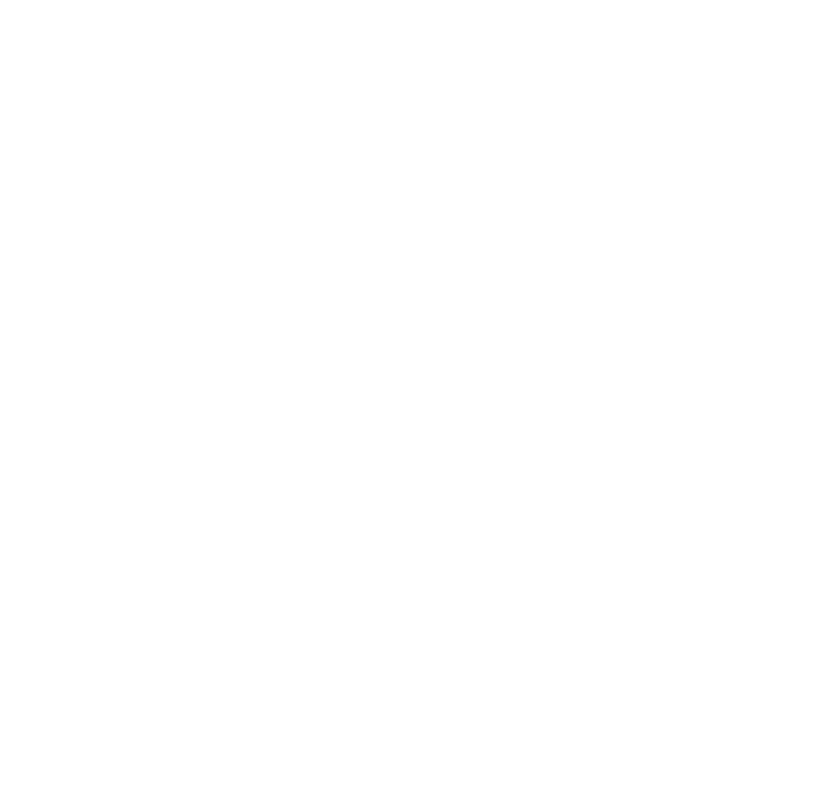
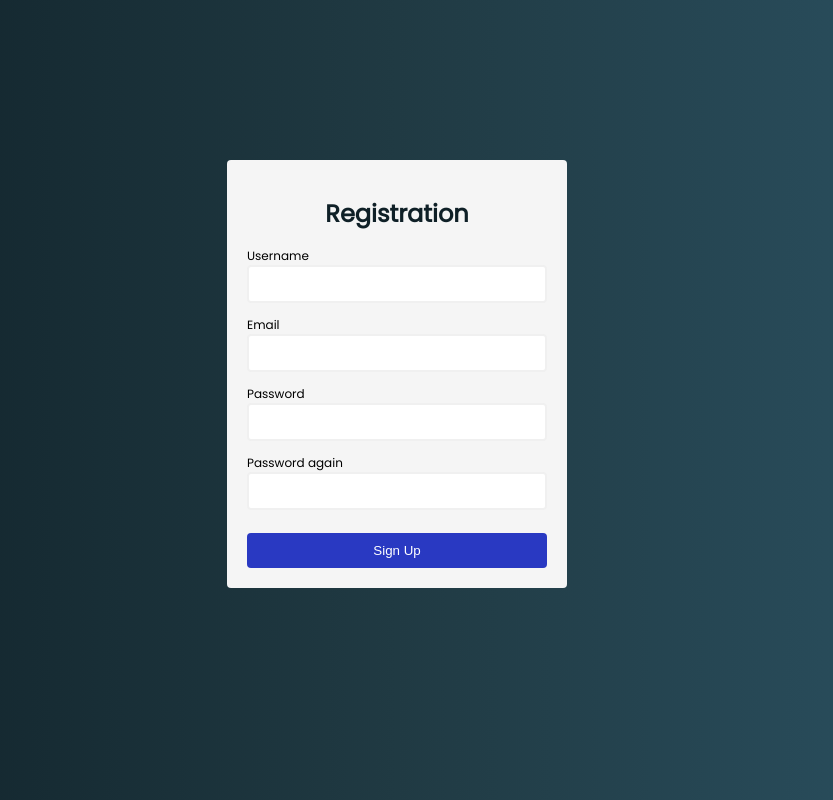
Before and after one commit to jhzlklprs/Simple-Form-Validation, a plain HTML site: page index.html in a window 1280 px wide. Shown: the whole page, without its empty margins (243-1076 px from the left). Drawn offline with Linux system fonts and the light colour scheme.

Commit message:
Creating the form

```diff
--- a/index.html
+++ b/index.html
@@ -4,9 +4,42 @@
     <meta charset="UTF-8">
     <meta http-equiv="X-UA-Compatible" content="IE=edge">
     <meta name="viewport" content="width=device-width, initial-scale=1.0">
+    <link rel="preconnect" href="https://fonts.googleapis.com">
+    <link rel="preconnect" href="https://fonts.gstatic.com" crossorigin>
+    <link href="https://fonts.googleapis.com/css2?family=Poppins&display=swap" rel="stylesheet">
+    <link rel="stylesheet" href="style.css">
     <title>Form Validation</title>
 </head>
 <body>
+    <div class="container">
+        <form id="form" action="/">
+            <h1>Registration</h1>
+            <div class="input-control">
+                <label for="username">Username</label>
+                <input id="username" name="username" type="text">
+                <div class="error"></div>
+            </div>
+            <div class="input-control">
+                <label for="email">Email</label>
+                <input id="email" name="email" type="text">
+                <div class="error"></div>
+            </div>
+            <div class="input-control">
+                <label for="password">Password</label>
+                <input id="password" name="password" type="password">
+                <div class="error"></div>
+            </div>
+            <div class="input-control">
+                <label for="password">Password again</label>
+                <input id="password2" name="password2" type="password">
+                <div class="error"></div>
+            </div>
+            <button type="submit">Sign Up</button>
+        </form>
+    </div>
 
+
+
+    <script defer src="main.js"></script>
 </body>
 </html>
--- a/style.css
+++ b/style.css
@@ -0,0 +1,69 @@
+
+body{
+    background: linear-gradient(to right, #0f2027, #203a43, #2c5364);
+    font-family: 'Poppins', sans-serif;
+}
+
+#form{
+    width: 300px;
+    margin: 20vh auto 0 auto;
+    padding: 20px;
+    background-color: whitesmoke;
+    border-radius: 4px;
+    font-size: 12px;
+}
+
+
+#form h1{
+    color: #0f2027;
+    text-align: center;
+}
+
+#form button{
+    padding: 10px;
+    margin-top: 10px;
+    width: 100%;
+    color: #fff;
+    background-color: rgb(41, 57, 194);
+    border: none;
+    border-radius: 4px;
+    cursor: pointer;
+
+}
+
+#form button:hover{
+    background-color: rgb(55, 115, 210);
+}
+
+.input-control{
+    display: flex;
+    flex-direction: column;
+}
+
+.input-control input{
+    border: 2px solid #f0f0f0;
+    border-radius: 4px;
+    display: block;
+    font-size: 12px;
+    padding: 10px;
+    width: 100%;
+    box-sizing: border-box;
+}
+
+.input-control input:focus{
+    outline: 0;
+}
+
+.input-control.success input{
+    border-color: #09c372;
+}
+
+.input-control.error input{
+    border-color: #ff3860;
+}
+
+.input-control .error{
+    color: #ff3860;
+    font-size: 9px;
+    height: 13px;
+}
```
